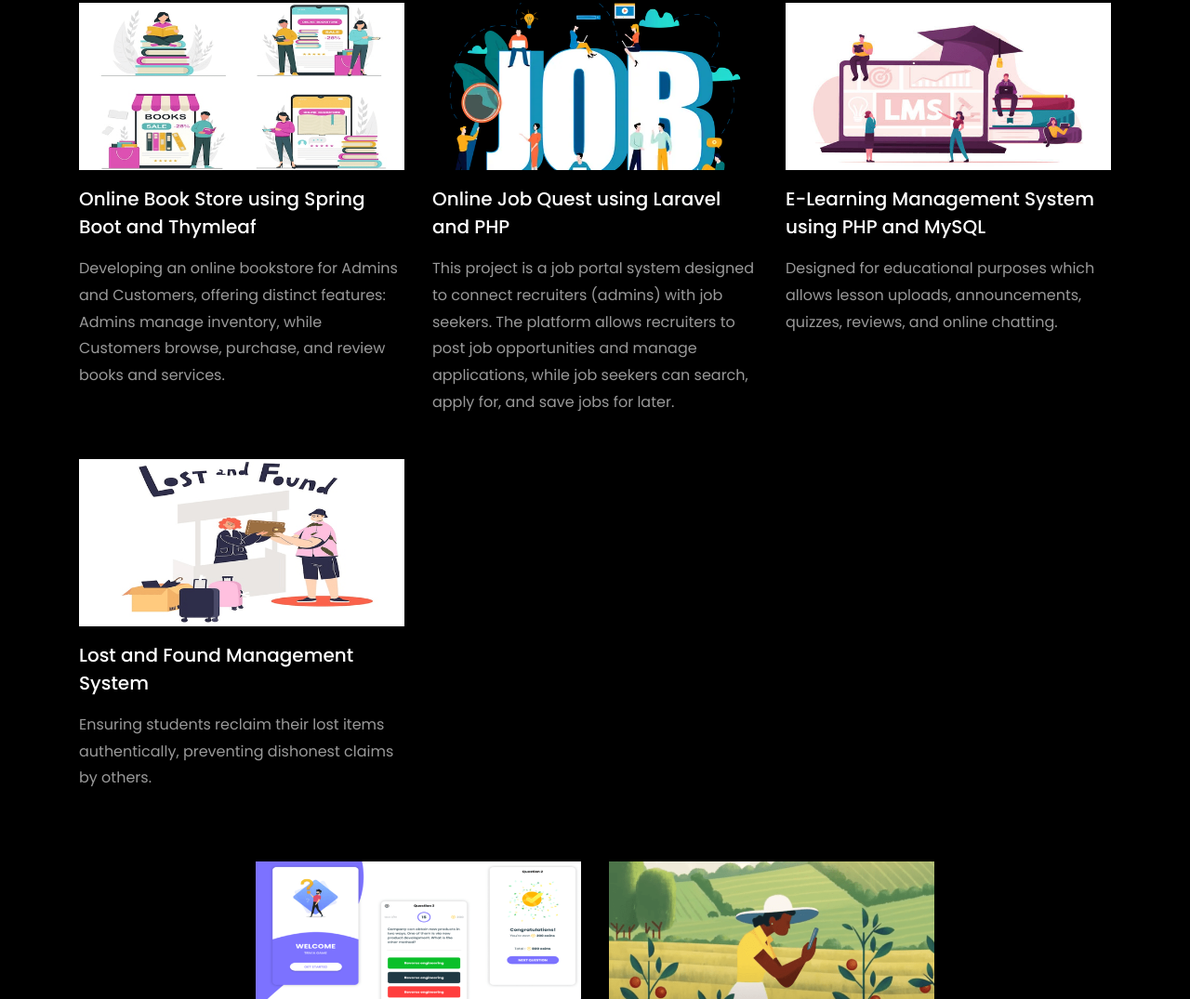
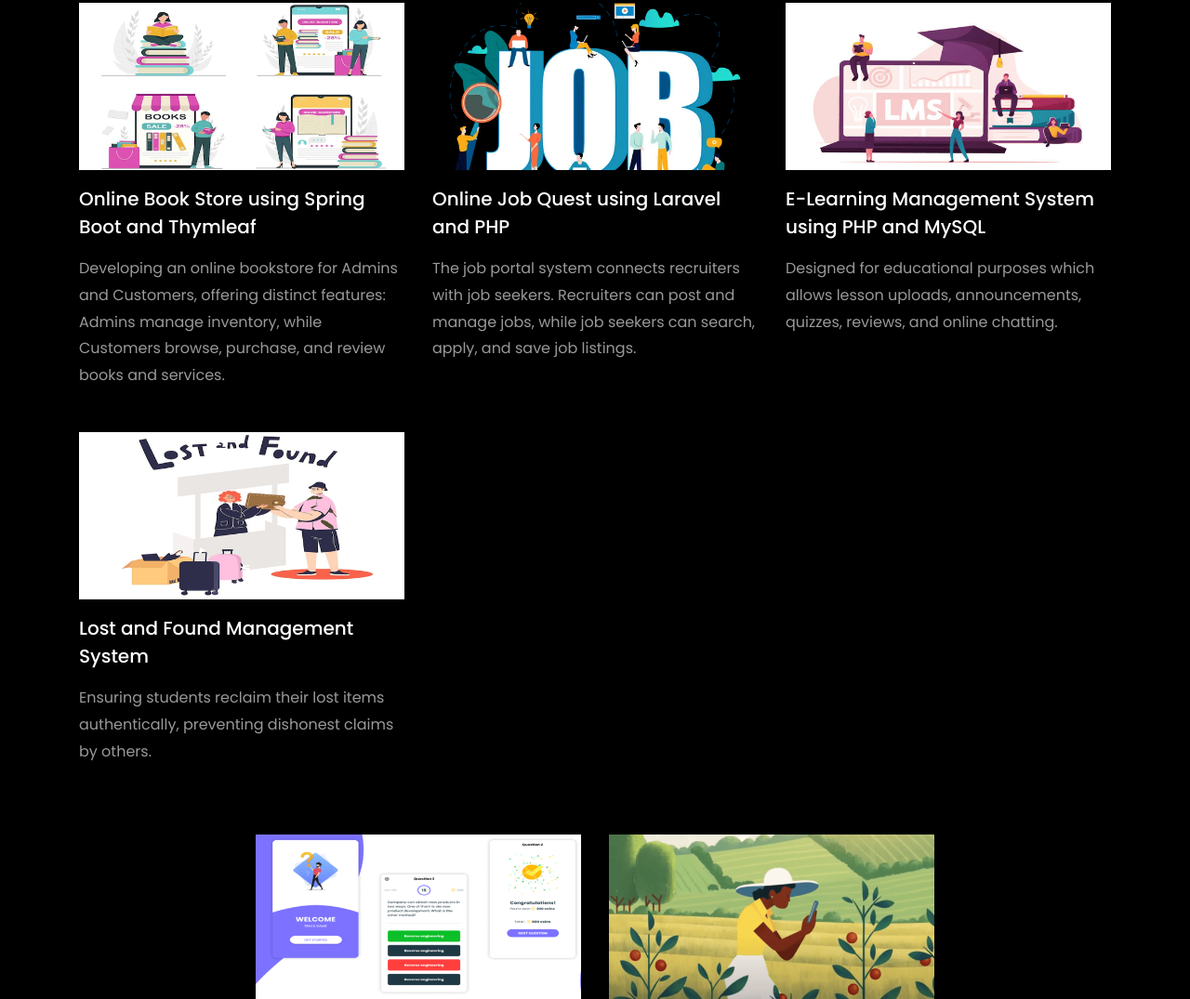
Before and after one commit to Indranisarker/github.io, a plain HTML site: page index.html in a window 1280 px wide. Shown: the part 3470-4545 px from the top of the page at 93% size. Drawn offline with Linux system fonts and the light colour scheme; files whose address does not match are found by name.

Commit message:
Update index.html

```diff
--- a/index.html
+++ b/index.html
@@ -434,8 +434,8 @@
 			<div class="text mt-3 float-right d-block">
 
 			  <h3 class="heading"><a href="https://github.com/Indranisarker/online-book-store.git">Online Job Quest using Laravel and PHP</a></h3>
-			  <p>This project is a job portal system designed to connect recruiters (admins) with job seekers. The platform allows recruiters to post job opportunities and manage applications, while job seekers can search, apply for, and save jobs for later.</p>
-			</div>
+			  <p>The job portal system connects recruiters with job seekers. Recruiters can post and manage jobs, while job seekers can search, apply, and save job listings.</p>
+		</div>
 		  </div>
 		</div>
           <div class="col-md-4 d-flex ftco-animate">
```
